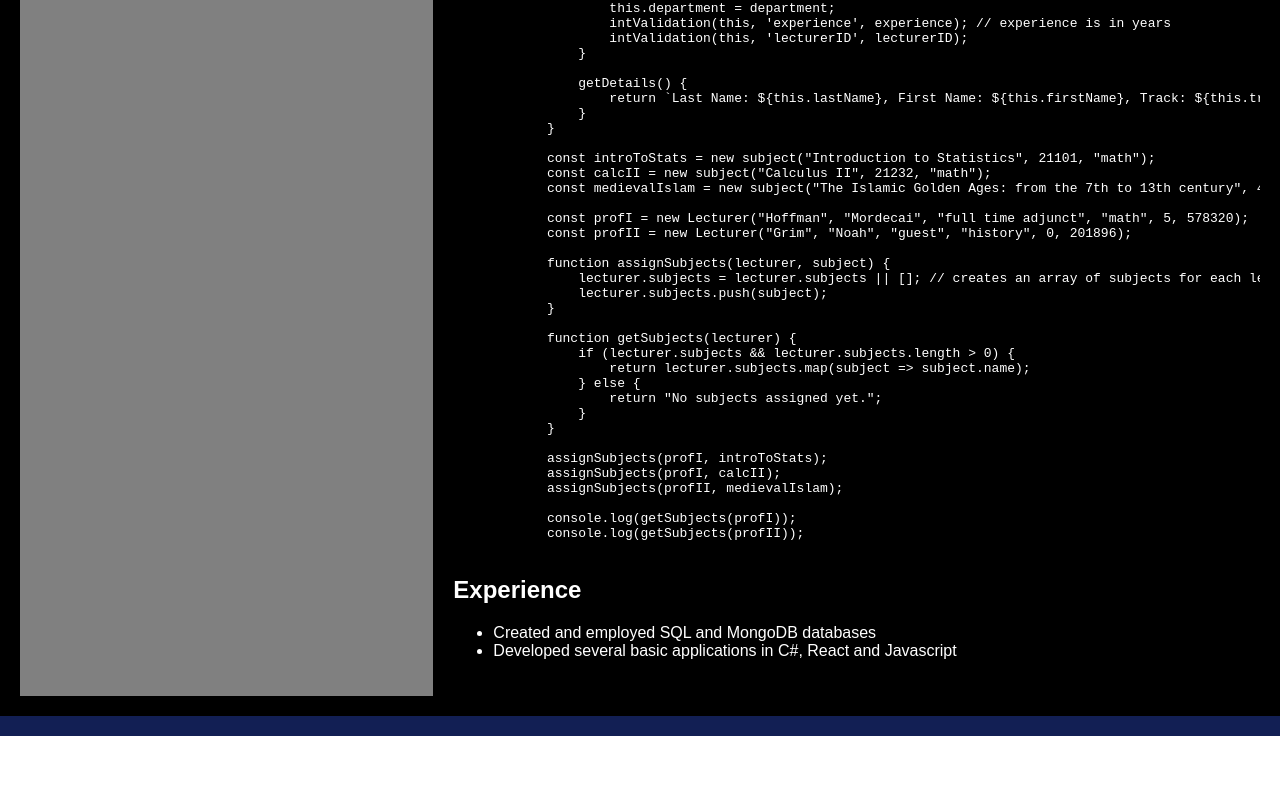
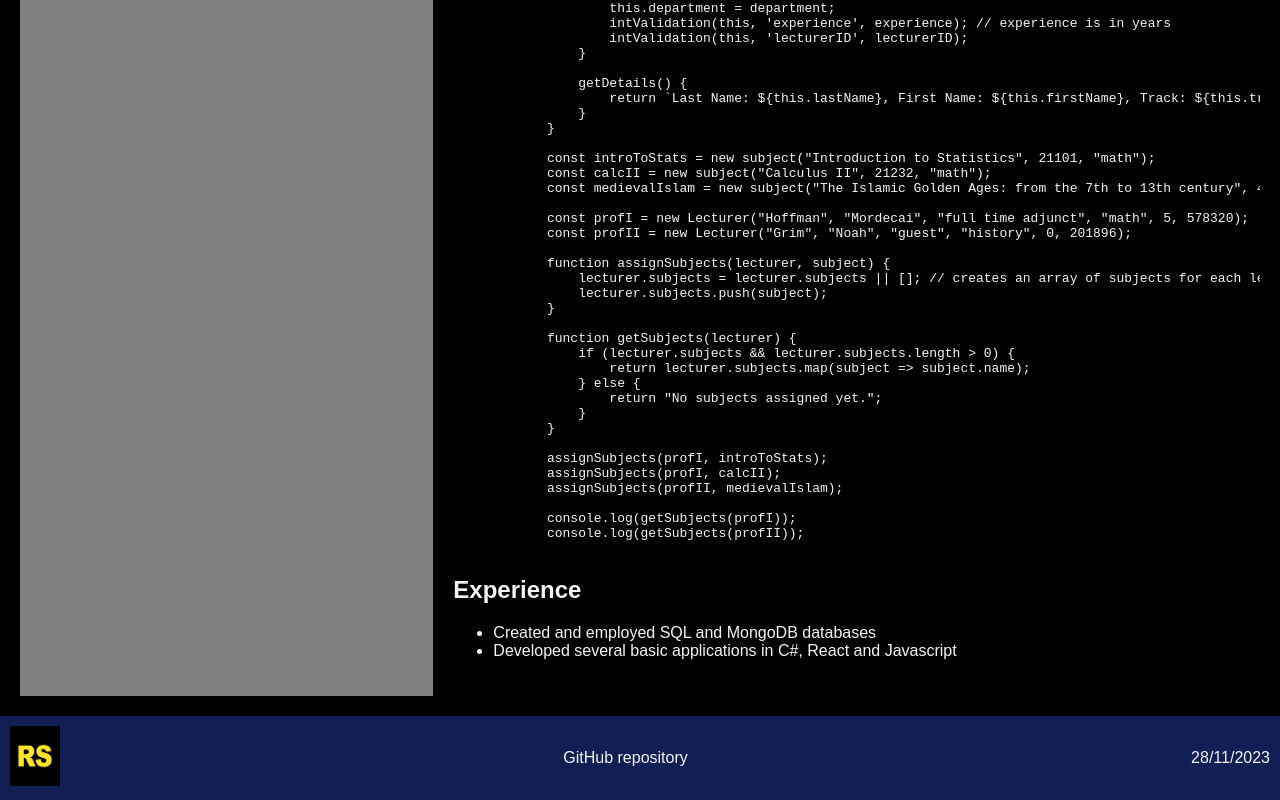
Before and after one commit to Futurama816/rsschool-cv, a plain HTML site: page index.html in a window 1280 px wide. Shown: the part 906-1706 px from the top of the page. Before the commit the page ends 1642 px from the top, so only its background shows below. Drawn offline with Linux system fonts and the light colour scheme.

Commit message:
feat: added footer
added the footer with an image a link and the date of completion

```diff
--- a/index.html
+++ b/index.html
@@ -1,8 +1,8 @@
 <!DOCTYPE html>
 <html lang="en-US">
 <head>
-    <meta charset="utf-8" />
-    <meta name="viewport" content="width=device-width" />
+    <meta charset="utf-8"/>
+    <meta name="viewport" content="width=device-width"/>
     <title>My CV</title>
     <link rel="stylesheet" href="style.css">
 </head>
@@ -55,12 +55,12 @@
         <h2>Skills</h2>
         <ul>
             <li>Knowledgeable in C, C++ and C#</li>
-            <li></li>
+            <li>Knowledgeable in HTML/CSS, Javascript and React</li>
         </ul>
     </section>
 
     <section id="coding-samples">
-        <h2>Coding Samples</h2>
+        <h2>Coding Sample</h2>
         <pre>
             const express = require("express");
 
@@ -141,6 +141,9 @@
     </section>
 </div>
 </main>
-    <footer></footer>
+    <footer>  <a href="https://rs.school/js-en/"><img src="rsschool.png" alt="black and yellow logo" width="50" height="60"></a>
+    <a href="https://github.com/Futurama816/rsschool-cv">GitHub repository</a>
+    <p>28/11/2023</p>
+</footer>
 </body>
 </html>
--- a/style.css
+++ b/style.css
@@ -51,7 +51,7 @@ nav {
 main {
     padding: 20px;
     background-color: black;
-    color: whitesmoke;
+    color: #f5f5f5;
     margin: 0;
     display: grid;
     grid-template-columns: 1fr minmax(0, 2fr); /* Set minimum width for the second column */
@@ -61,20 +61,32 @@ main {
 
 #centered {
     background-color: black;
-    color: white;
+    color: #f5f5f5;
     padding: 20px;
     overflow: hidden; /* Prevent content overflow */
 }
 
 #side {
     background-color: grey;
-    color: white;
+    color: #f5f5f5;
     padding: 20px;
 }
 
 footer {
     background-color: #121f54;
-    color: whitesmoke;
+    color: #f5f5f5;
     padding: 10px;
-    text-align: center;
+            display: flex;
+            justify-content: space-between;
+            align-items: center;
 }
+
+footer a {
+    text-decoration: none;
+    color: #f5f5f5;
+    transition: color 0.3s;
+}
+
+footer a:hover {
+    color: black;
+}
```
Also changed, not shown: logo-rsschool3.png (deleted), rsschool.png (added).
